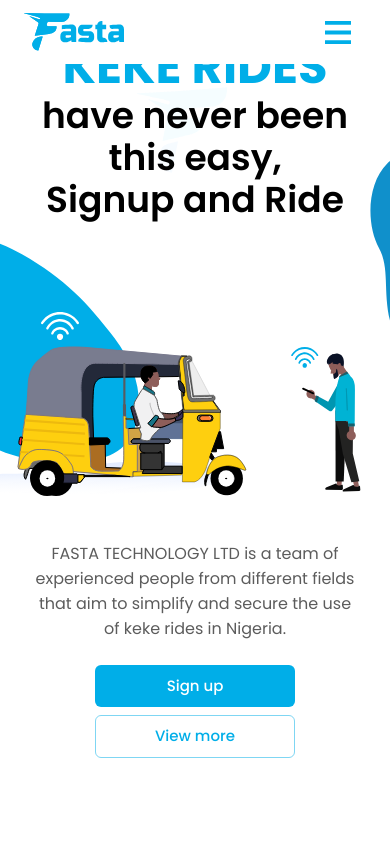
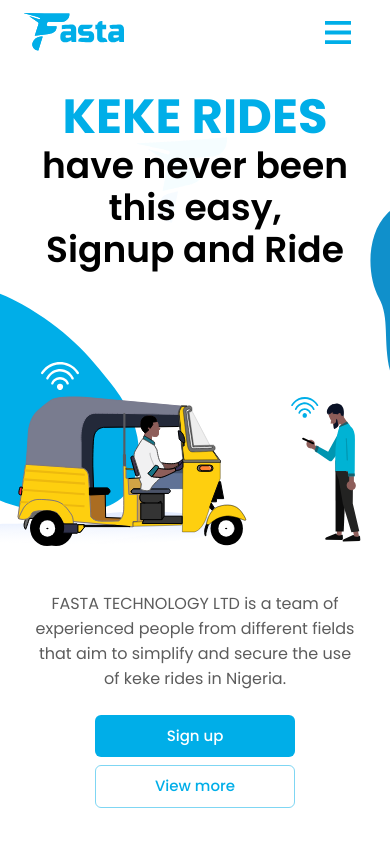
Before and after one commit to Habib-Ahmad/fasta-pay-landing-page, a React (Create React App) app: page / in a window 390 px wide. Shown: the top 844 px of the page. Built offline with nearby package versions, Linux system fonts and the light colour scheme.

Commit message:
header bug fixed

```diff
--- a/src/components/Header/useStyles.js
+++ b/src/components/Header/useStyles.js
@@ -3,7 +3,11 @@
 const useStyles = makeStyles((theme) => ({
   header: {
     position: 'relative',
-    minHeight: '100vh'
+    minHeight: '100vh',
+
+    [theme.breakpoints.down('sm')]: {
+      marginTop: '50px'
+    }
   },
   keke: {
     width: '23vw',
```
